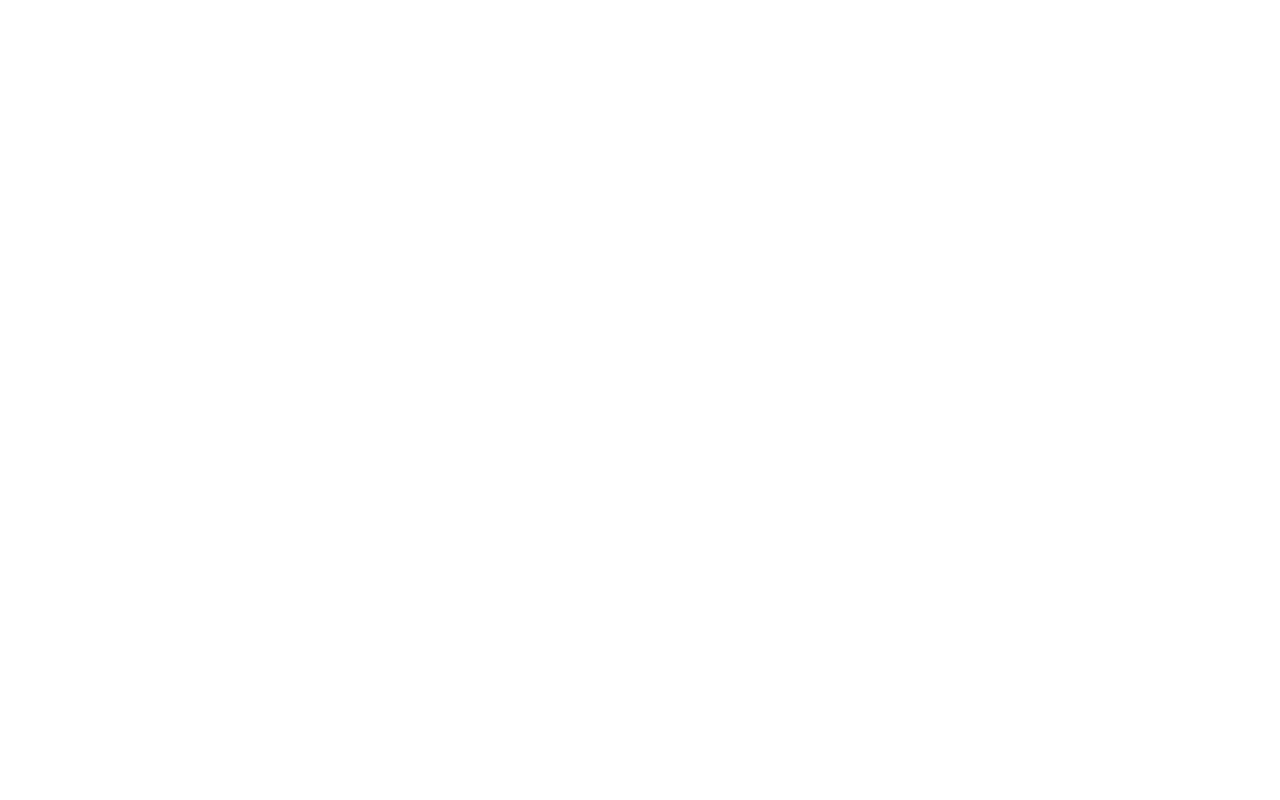
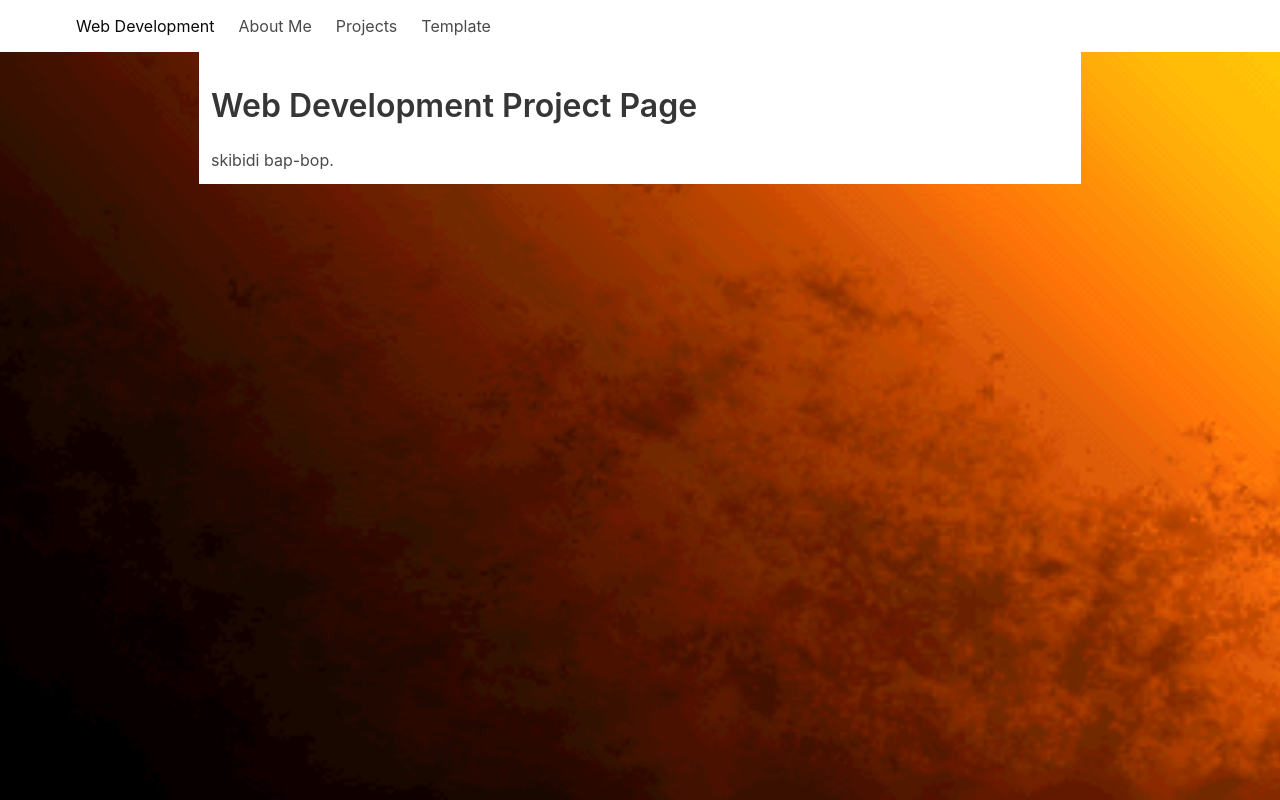
Before and after one commit to ZanderKoch/bulma-project-page, a plain HTML site: page index.html in a window 1280 px wide. Drawn offline with Linux system fonts and the light colour scheme.

Commit message:
implemented most of the page's structure

```diff
--- a/index.html
+++ b/index.html
@@ -12,13 +12,61 @@
     <section class="hero">
 
         <!-- Hero head: will stick at the top -->
-        <div class="hero-head is primary">
+        <div class="hero-head has-background-white">
             <nav class="navbar">
                 <div class="container">
-                    <a class="navbar-item" href="index.html"></a>
+                    <a class="navbar-item is-active" href="index.html">Web Development</a>
+                    <a class="navbar-item" href="about.html">About Me</a>
+                    <a class="navbar-item" href="projects.html">Projects</a>
+                    <a class="navbar-item" href="template.html">Template</a>
                 </div>
             </nav>
         </div>
+
+        <!-- hero content, will be in the middle -->
+        <div class="hero-body p-0">
+                <div class="container">
+                    <!-- creating three columns, fist and last transparent -->
+                    <div class="columns">
+
+                        <div class="column">
+                            <!-- this has intentionally been left blank -->
+                        </div>
+
+                        <div class="column is-three-quarters has-background-white transparent80 pt-6">
+                            <h1 class="title">
+                                Web Development Project Page
+                            </h1>
+                            <p>
+                                skibidi bap-bop.
+
+
+
+
+
+
+
+
+
+
+
+
+
+
+
+                            </p>
+                        </div>
+
+                        <div class="column">
+                            <!-- this has intentionally been left blank -->
+                        </div>
+
+                    </div>
+                </div>
+
+        </div>
+
+
     </section>
 </body>
 </html>
--- a/style.css
+++ b/style.css
@@ -4,5 +4,12 @@ html, body{
 }
 
 body{
-background-image: "bg.png";
+    background-image: url("bg.png");
+    background-position: center;
+    background-repeat: no-repeat;
+    background-size: cover;
 }
+
+div.transparent80{
+    opacity: 80;
+}
```
